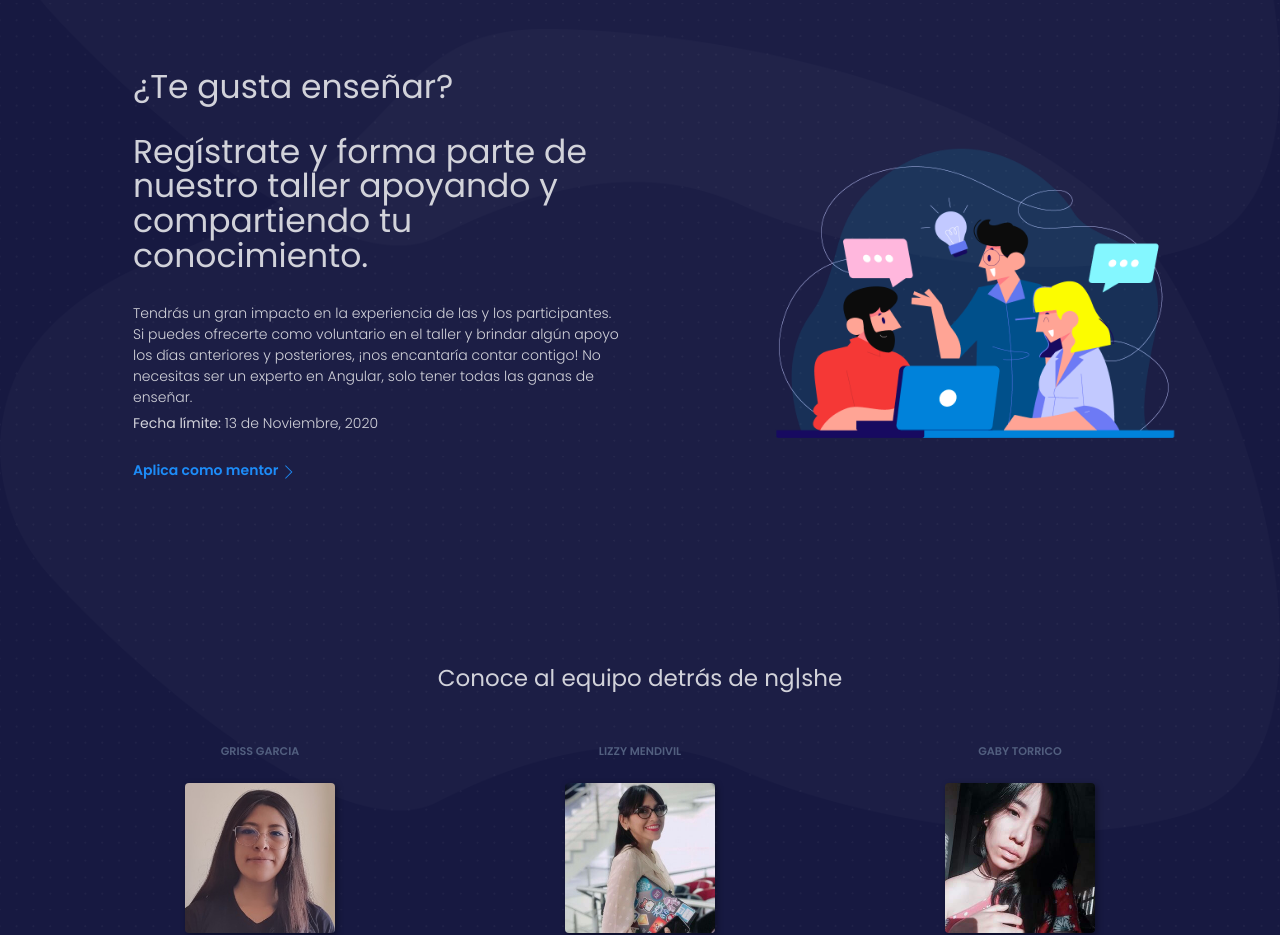
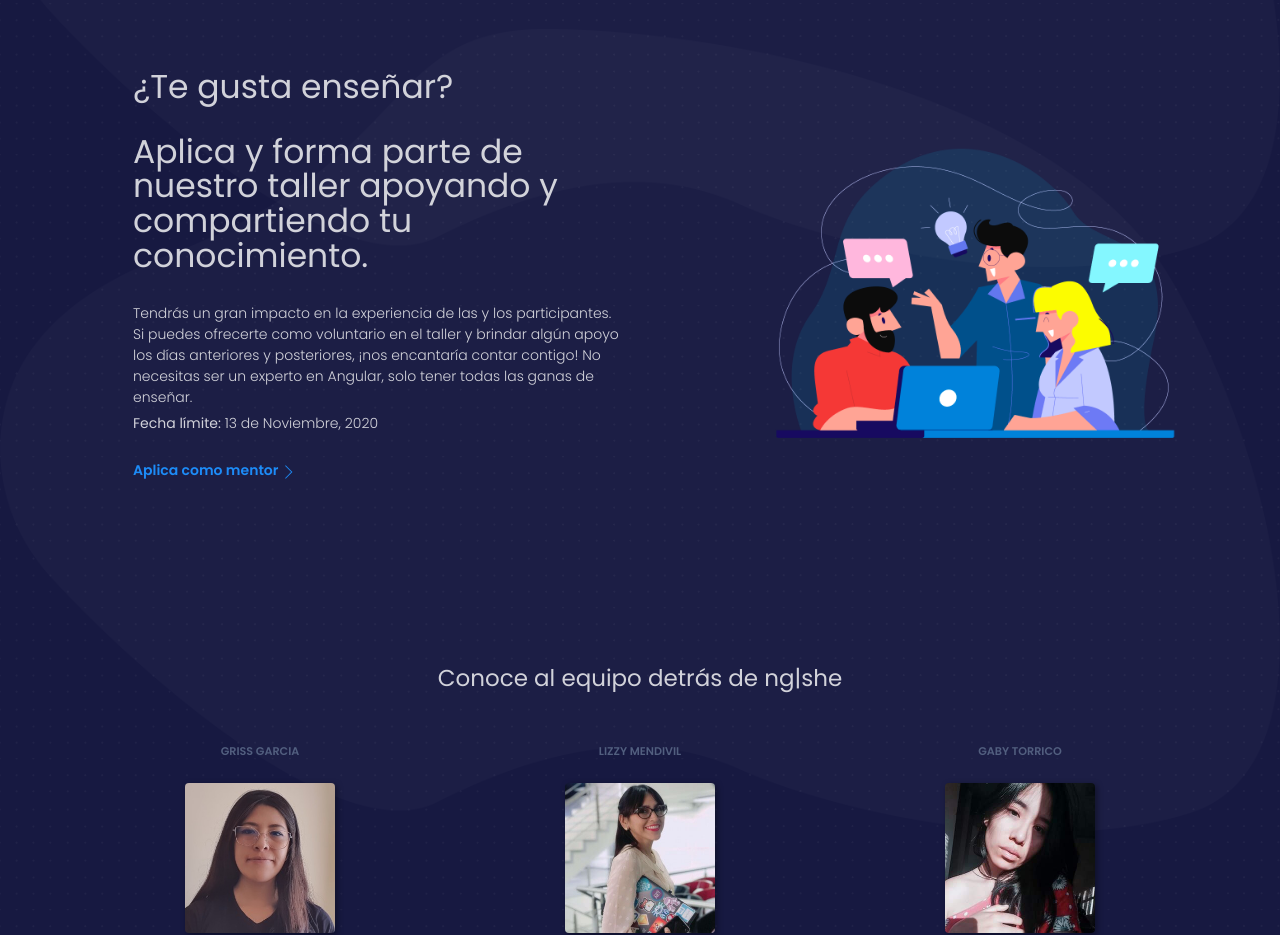
Before and after one commit to angular-bolivia/ng-she-website, an Angular app: page / in a window 1280 px wide. Shown: the part 1960-2895 px from the top of the page. Built offline with nearby package versions, Linux system fonts and the light colour scheme; what @scullyio/ng-lib, jw-bootstrap-switch-ng2 would draw is missing.

Commit message:
Improved mentors text.

```diff
--- a/src/app/home/mentors/mentors.component.html
+++ b/src/app/home/mentors/mentors.component.html
@@ -11,7 +11,7 @@
             ¿Te gusta enseñar?
           </h1>
           <h1>
-            Regístrate y forma parte de nuestro taller apoyando y compartiendo tu conocimiento.
+            Aplica y forma parte de nuestro taller apoyando y compartiendo tu conocimiento.
           </h1>
           <p>
             Tendrás un gran impacto en la experiencia de las y los participantes. Si puedes ofrecerte como voluntario
```
